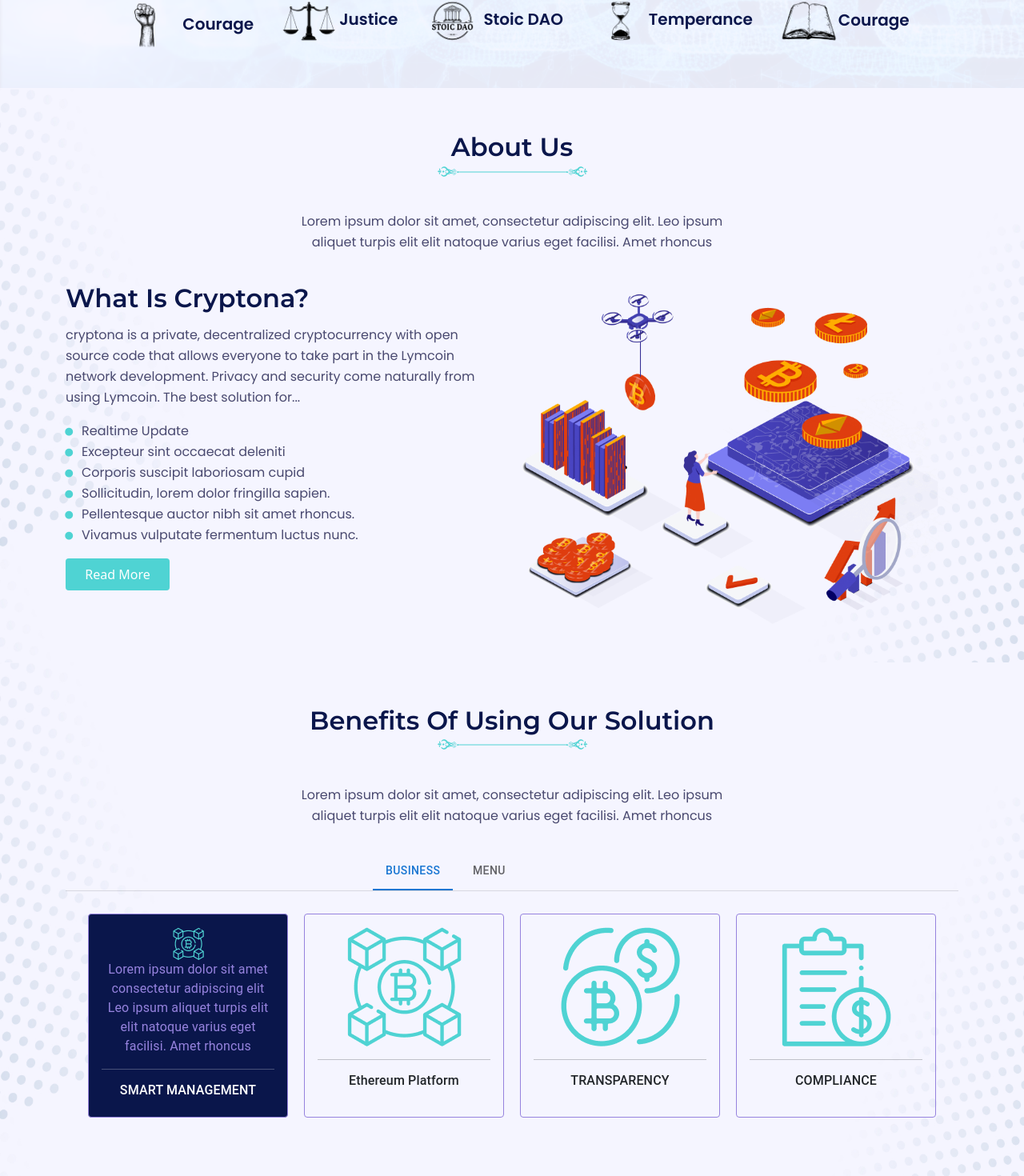
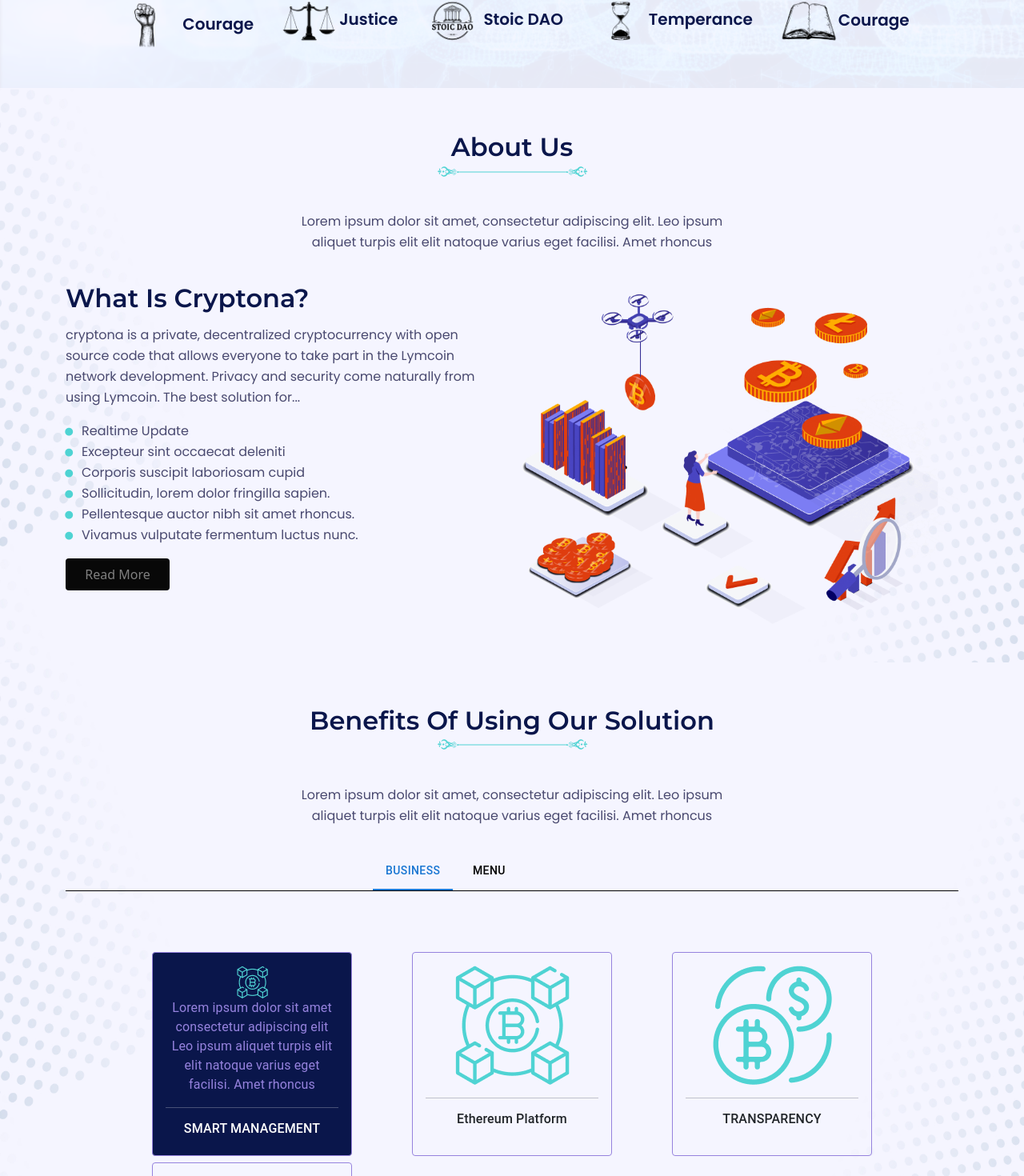
Before and after one commit to iknahar/Stoic-DAO, a React (Create React App) app: page / in a window 1280 px wide. Shown: the part 898-2368 px from the top of the page at 80% size. Built offline with nearby package versions, Linux system fonts and the light colour scheme.

Commit message:
modification done

```diff
--- a/src/App.css
+++ b/src/App.css
@@ -1,8 +1,9 @@
 @import url('https://fonts.googleapis.com/css2?family=Montserrat:wght@400;600&display=swap');
 @import url('https://fonts.googleapis.com/css2?family=Montserrat:wght@300;400;600&display=swap');
-.{
+* {
   outline: none;
   border: none;
   margin: 0;
   padding: 0;
+  box-sizing: border-box;
 }
--- a/src/components/pages/AboutUs/AboutUs.js
+++ b/src/components/pages/AboutUs/AboutUs.js
@@ -5,6 +5,7 @@ import './AboutUs.css';
 const AboutUs = () => {
   return (
     <div className="py-5 about-bg">
+      <div className='container'>
       <p className="title text-center">about us</p>
       <div className="dag">
         <Image src={require('../../asset/dag.png')} />
@@ -15,8 +16,8 @@ const AboutUs = () => {
         aliquet turpis elit elit natoque varius eget facilisi. Amet rhoncus
       </p>
 
-      <div className="container d-flex align-items-center">
-        <div className="row">
+      <div className=" d-flex align-items-center">
+        <div className="row gs-5">
           <div className="col-md-6">
             <h3 className="title">What is cryptona?</h3>
             <p className="text2">
@@ -58,6 +59,7 @@ const AboutUs = () => {
           </div>
         </div>
       </div>
+      </div>
     </div>
   );
 };
--- a/src/components/pages/Benefit/Benefit.css
+++ b/src/components/pages/Benefit/Benefit.css
@@ -23,3 +23,6 @@
 .tab-div{
   margin-left:30vw !important;
 }
+.busy{
+  padding:3rem 5rem;
+}
--- a/src/components/pages/Benefit/Benefit.js
+++ b/src/components/pages/Benefit/Benefit.js
@@ -58,16 +58,17 @@ const Benefit = () => {
         <br />
         aliquet turpis elit elit natoque varius eget facilisi. Amet rhoncus
       </p>
-      <Box sx={{ width: "100%" }}>
-        <Box sx={{ borderBottom: 1, borderColor: "divider" }}>
+      <Box sx={{ width: "100%"  }}>
+        <Box sx={{ borderBottom: 1, borderColor: "black"  }}>
           <div className="tab-div">
           <Tabs
             value={value}
             onChange={handleChange}
             aria-label="basic tabs example"
+
           >
-            <Tab label="Business" {...a11yProps(0)} />
-            <Tab label="Menu" {...a11yProps(1)} />
+            <Tab label="Business" {...a11yProps(0)}  sx={{color:'black'}}/>
+            <Tab label="Menu" {...a11yProps(1)}  sx={{color:'black'}} />
           </Tabs>
           </div>
         </Box>
--- a/src/components/pages/Benefit/Business.js
+++ b/src/components/pages/Benefit/Business.js
@@ -1,8 +1,9 @@
-import React from 'react'
+import React from 'react';
+import './Benefit.css'
 
 const Business = () => {
   return (
-    <div className="d-flex justify-content-between flex-wrap">
+    <div className="d-flex justify-content-between flex-wrap busy">
         <div
             className="benefit-div p-3 m-1 text-center"
             style={{ backgroundColor: "#0A164B", color: "white" }}
--- a/src/components/pages/Benefit/Menu.js
+++ b/src/components/pages/Benefit/Menu.js
@@ -2,7 +2,7 @@ import React from 'react'
 
 const Menu = () => {
   return (
-    <div className="d-flex justify-content-between flex-wrap">
+    <div className="d-flex justify-content-between flex-wrap busy">
 
       <div className="benefit-div p-3 m-1 text-center">
         <img src={require("../../asset/Vector (2).png")} alt="" />
--- a/src/components/pages/Home/Home.css
+++ b/src/components/pages/Home/Home.css
@@ -2,13 +2,13 @@
 .hero-bg {
   background: url(../../asset/herosection.png);
   background-repeat: no-repeat;
-  background-size: cover;
+  background-size: contain;
 }
 .nav-btn {
   width: 130px;
   height: 40px;
-  background-color: #4fd3d3 !important;
-  color: white;
+  background-color: #080808 !important;
+  color: #808080 !important;
   border: none !important;
   border-radius: 4px !important;
 }
@@ -29,6 +29,9 @@
    padding: 15rem;
   }
   .middlenav{
-    margin-left: 14rem;
+    margin-left: 246px;
+  }
+  .hero-bg{
+    background-size: cover;
   }
 }
--- a/src/components/pages/Home/Home.js
+++ b/src/components/pages/Home/Home.js
@@ -7,8 +7,6 @@ import Benefit from '../Benefit/Benefit';
 import Footer from '../Footer/Footer';
 import LatestBlog from '../LatestBlog/LatestBlog';
 import ProductDetails from '../ProductDetails/ProductDetails';
-import Expert from '../Expert/Expert';
-import Trending from '../Trending/Trending';
 import Token from '../Token/Token';
 import Roadmap from '../Roadmap/Roadmap';
 import Contact from '../Contact/Contact';
@@ -80,15 +78,12 @@ const Home = () => {
       </div>
       <LogoSec />
 
-     <AboutUs />
+      <AboutUs />
       <Benefit />
       <ProductDetails />
       <Roadmap />
-      <Expert />
       <Token />
       <Prices />
-      <Trending />
-
       <LatestBlog />
       <Contact />
 
--- a/src/components/pages/LatestBlog/LatestBlog.js
+++ b/src/components/pages/LatestBlog/LatestBlog.js
@@ -15,7 +15,7 @@ const LatestBlog = () => {
         aliquet turpis elit elit natoque varius eget facilisi. Amet rhoncus
       </p>
 
-      <div className='d-flex justify-content-between flex-wrap mx-5'>
+      <div className='d-flex justify-content-between flex-wrap mx-5 busy'>
       <div className="card " style={{ width: '320px' }}>
         <Image
           src={require('../../asset/card/blenderfileeblenderproject-2curencies-symboltree-currencies-moneybag-symbols-coinsblend.png')}
--- a/src/components/pages/Prices/Prices.css
+++ b/src/components/pages/Prices/Prices.css
@@ -70,3 +70,9 @@ button:not(:disabled) {
   line-height: 20px;
   color: #49496f;
 }
+.price-hr{
+  color: black !important;
+}
+.border-price{
+  border: 1px solid black;
+}
--- a/src/components/pages/Prices/Prices.js
+++ b/src/components/pages/Prices/Prices.js
@@ -52,7 +52,7 @@ const Prices = () => {
 
   return (
     <div className="about-bg p-5">
-      <div className="container mb-5">
+      <div className="container ">
         <p className="title text-center">Find the Best Cryptocurrency Prices</p>
         <div className="dag">
           <Image src={require('../../asset/dag.png')} />
@@ -67,19 +67,19 @@ const Prices = () => {
             <a href="/" className="text-decoration-none text-dark pe-5">
               BUYING RATE
             </a>
-            <hr className="w-20" />
+            <hr className="w-20 price-hr" />
           </div>
           <div>
             <a href="/" className="text-decoration-none text-dark ps-5">
               SELLING RATE
             </a>
-            <hr className="w-20 ms-5" />
+            <hr className="w-20 ms-5 price-hr" />
           </div>
         </div>
 
         {/* ---------Main Calculation Part Starts---------------- */}
 
-        <div className="d-flex border p-4 justify-content-between align-items-center flex-wrap">
+        <div className="d-flex border-price p-4 justify-content-between align-items-center flex-wrap">
           <ButtonGroup aria-label="Basic example">
             <Button
               className="btn-group1"
@@ -171,7 +171,7 @@ const Prices = () => {
 
         {/* ---------Cards---------------- */}
 
-        <div className="d-flex justify-content-between my-5 flex-wrap">
+        <div className="d-flex justify-content-between my-5 flex-wrap busy">
           {/* ---------Bitcoin Card---------------- */}
 
           <div className="benefit-div p-3 m-1 text-center">
--- a/src/components/pages/Token/Token.js
+++ b/src/components/pages/Token/Token.js
@@ -16,7 +16,7 @@ const Token = () => {
         aliquet turpis elit elit natoque varius eget facilisi. Amet rhoncus
       </p>
       <Container>
-        <div className="my-5 text-center">
+        <div className=" text-center">
           <Image src={require('../../asset/token.png')} alt="" className='w-65 pb-5' />
         </div>
       </Container>
```
Also changed, not shown: src/components/asset/video-button.png.
